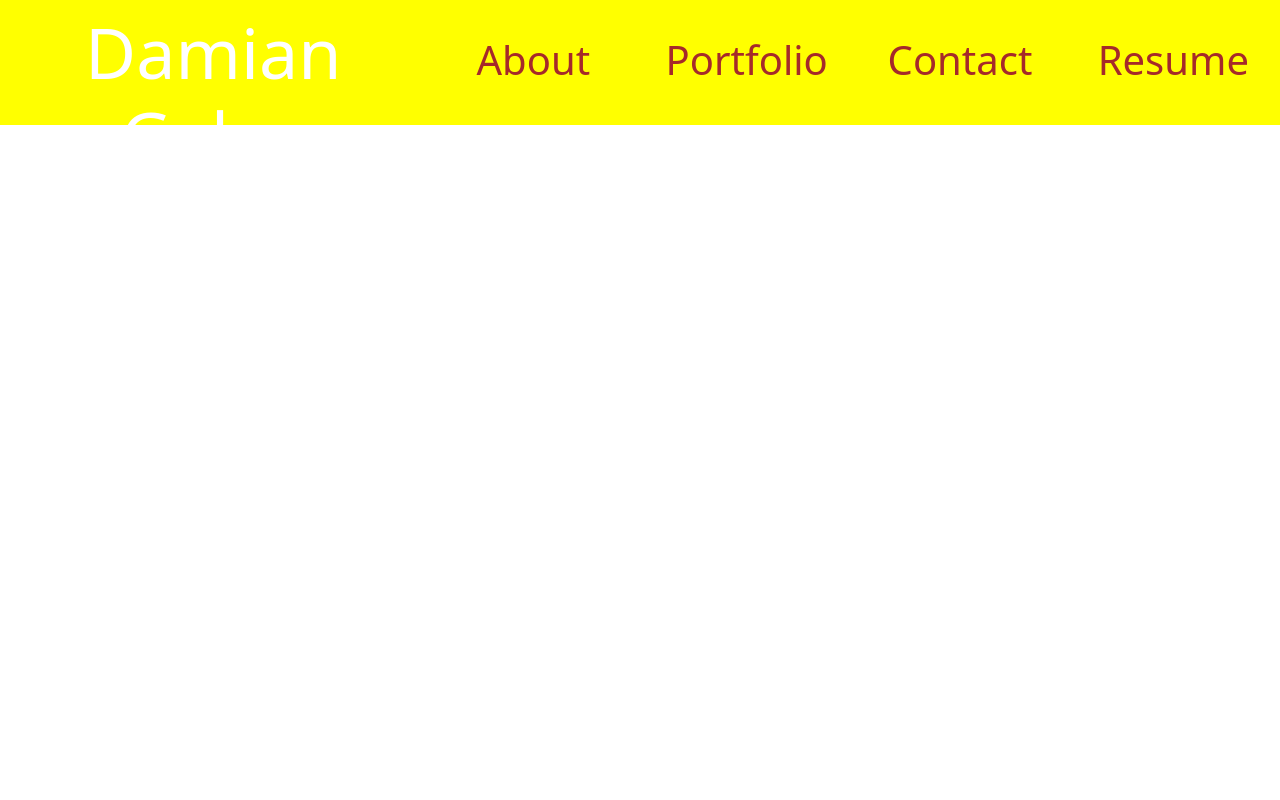
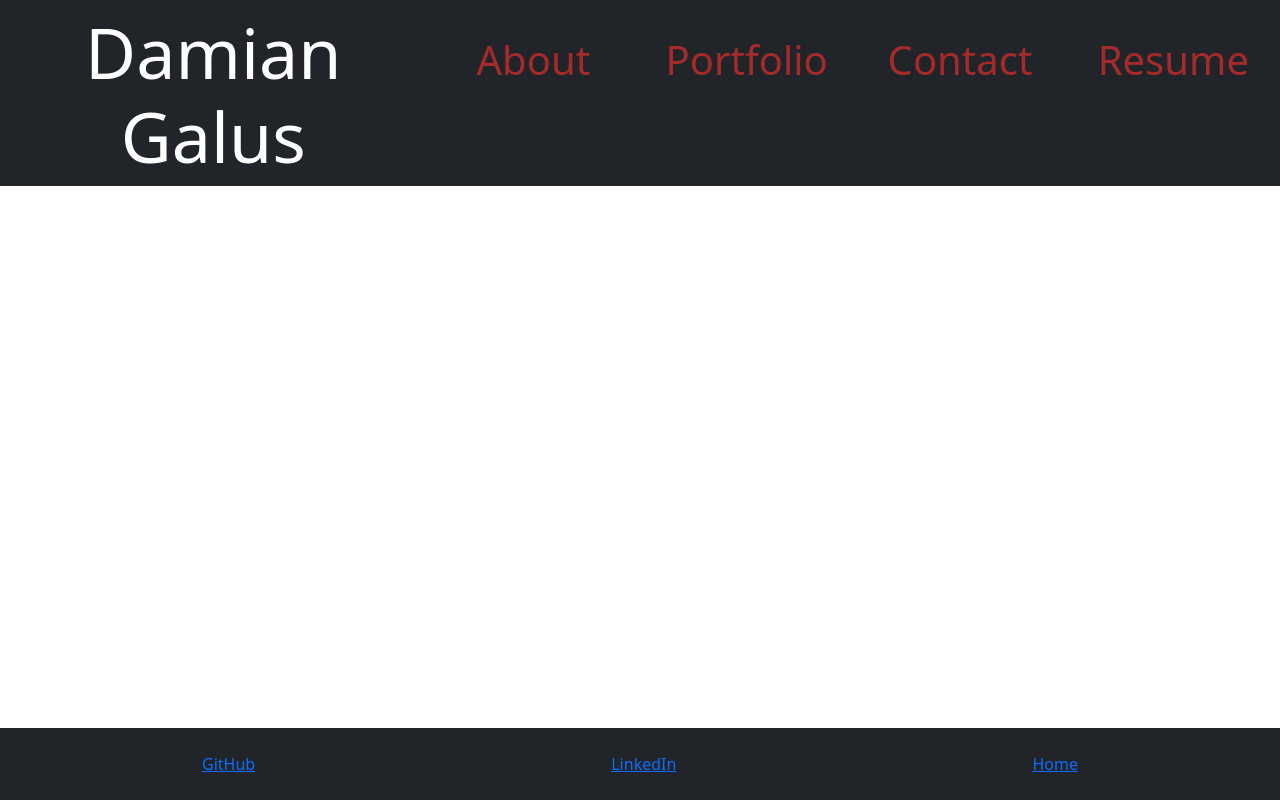
Before and after one commit to DFgalus/react-portfolio, a React (Create React App) app in the folder react-portfolio/: page / in a window 1280 px wide. Built offline with nearby package versions, Linux system fonts and the light colour scheme.

Commit message:
Added footer and started working on page navigation

```diff
--- a/react-portfolio/src/App.js
+++ b/react-portfolio/src/App.js
@@ -1,11 +1,13 @@
-import React from "react";
-import Header from "./components/Header";
+import React from 'react';
+import Header from './components/Header';
+import Footer from './components/Footer';
 
 
 function App() {
   return (
     <div>
       <Header />
+      <Footer />
     </div>
   );
 }
--- a/react-portfolio/src/components/Footer.js
+++ b/react-portfolio/src/components/Footer.js
@@ -0,0 +1,15 @@
+import React from 'react';
+import '../styles/Footer.css';
+
+function Footer() {
+    return (
+        <div className='footer fixed-bottom d-flex justify-content-around p-4 bg-dark'>
+            {/* these will have icons as links */}
+            <a href='/'>GitHub</a>
+            <a href='/'>LinkedIn</a>
+            <a href='/'>Home</a>
+        </div>
+    )
+}
+
+export default Footer;
--- a/react-portfolio/src/components/Header.js
+++ b/react-portfolio/src/components/Header.js
@@ -4,9 +4,9 @@ import '../styles/Header.css';
 
 function Header() {
   return (
-    <header className="header d-flex text-center">
-      <h1 className='col-4 '>Damian Galus</h1>
-      <div className='container col-8'>
+    <div className="header fixed d-flex text-center bg-dark">
+      <h1 className='col-4 sm-col-1'>Damian Galus</h1>
+      <div className='container col-8 sm-col-4'>
         <div className='row'>
           <div className='col'>
             <a href="/" >About</a>
@@ -22,7 +22,7 @@ function Header() {
           </div>
         </div>
       </div>
-    </header>
+    </div>
 
   );
 }
--- /dev/null
+++ b/react-portfolio/src/styles/Footer.css
@@ -0,0 +1,3 @@
+footer {
+    background-color: yellow;
+}
--- a/react-portfolio/src/styles/Header.css
+++ b/react-portfolio/src/styles/Header.css
@@ -1,6 +1,6 @@
 .header {
   background: yellow;
-  height: 125px;
+  /* height: 100px; */
 }
 
 .header h1 {
```
Also changed, not shown: react-portfolio/src/components/Navigation.js (+0 -7 lines), react-portfolio/src/components/PortfolioContainer.js (added, +9 -0 lines), react-portfolio/src/pages/About.js (added, +9 -0 lines), react-portfolio/src/components/Portfolio.js (deleted), react-portfolio/src/pages/Contact.js (added), react-portfolio/src/pages/Portfolio.js (added).
